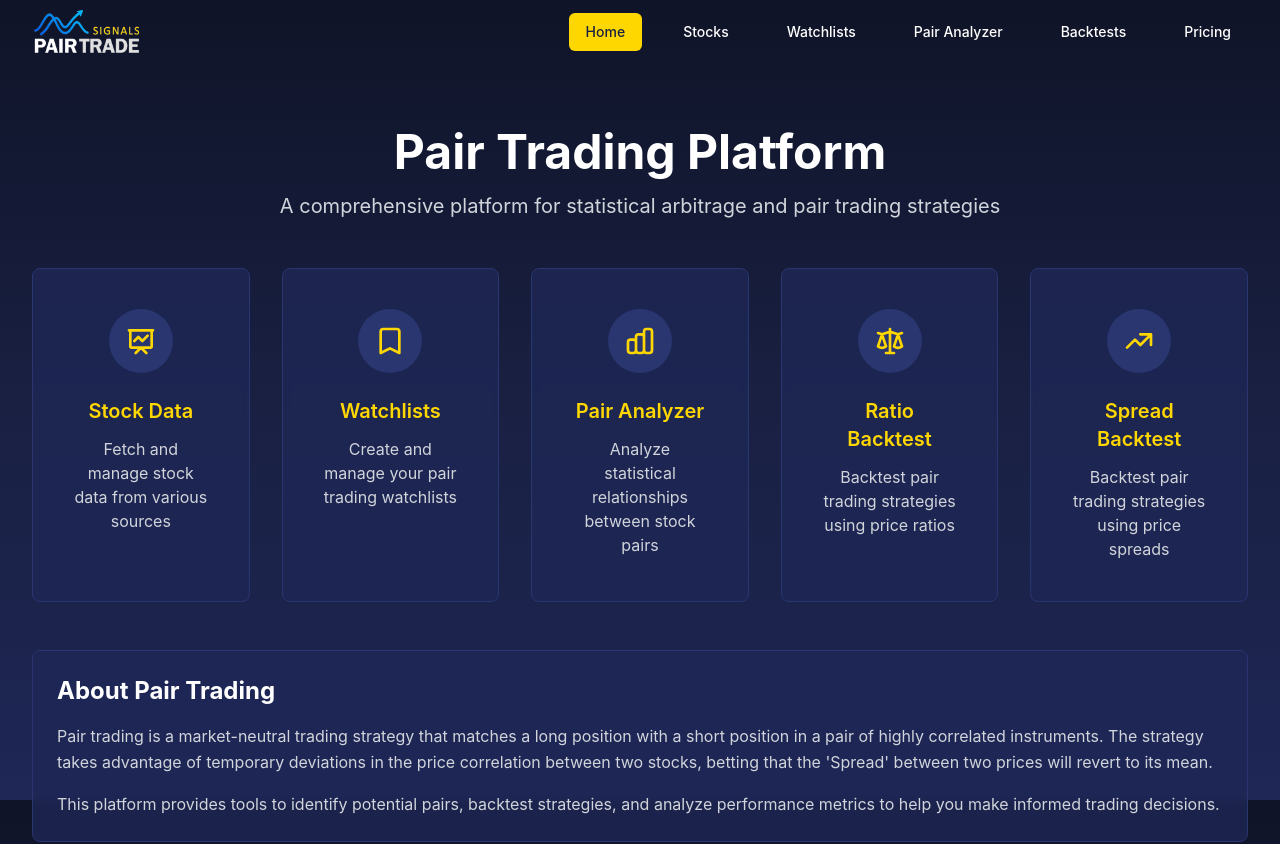
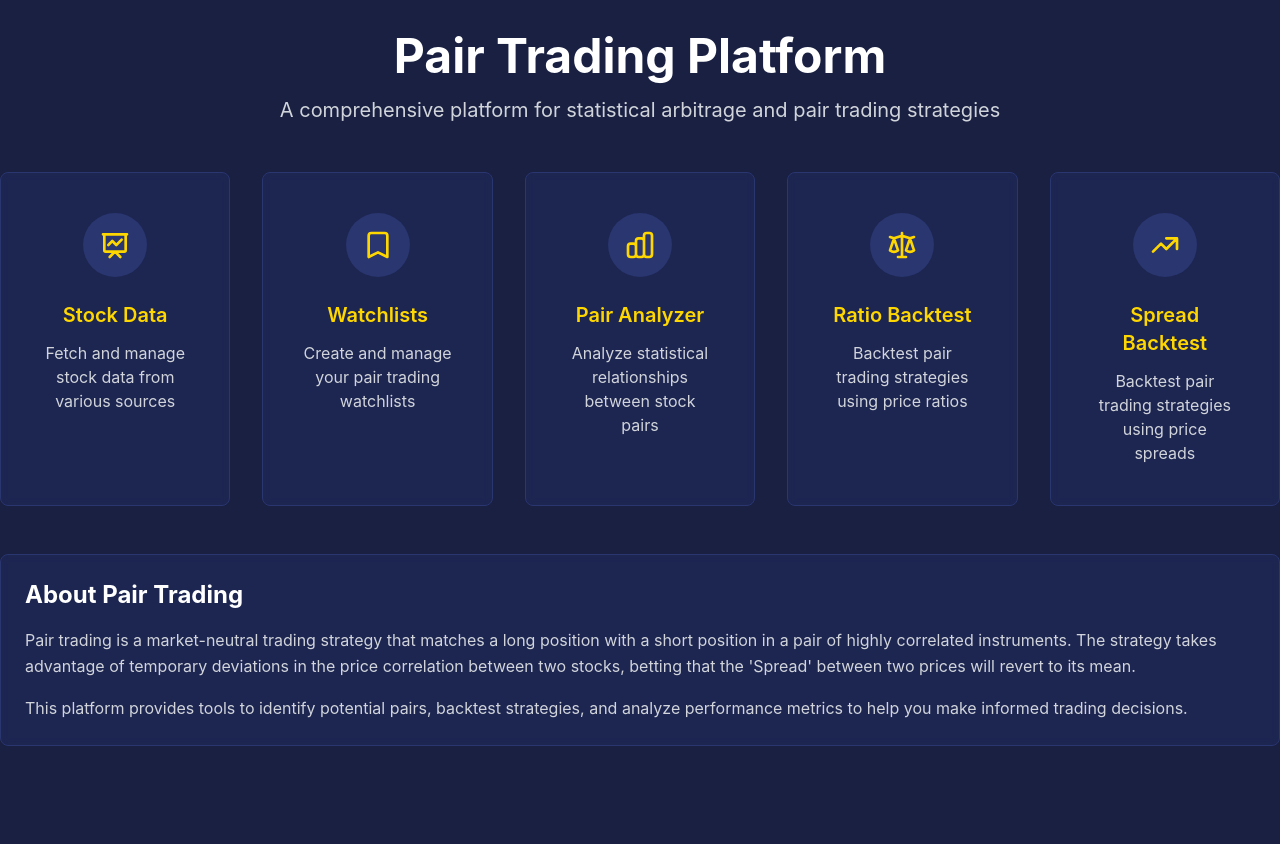
Before and after one commit to marketoutbox/pt_base_1, a Next.js app: page / in a window 1280 px wide. Shown: the top 844 px of the page. After the commit the page ends 800 px from the top, so only its background shows below. Built offline with nearby package versions, Linux system fonts and the light colour scheme.

Commit message:
Update Layout.tsx

```diff
--- a/components/Layout.tsx
+++ b/components/Layout.tsx
@@ -1,208 +1,156 @@
 "use client"
 
 import Link from "next/link"
-import { useRouter } from "next/router"
-import { useEffect, useState } from "react"
-import { Menu, X } from "lucide-react"
-import Footer from "./Footer"
 
-export default function Layout({ children }) {
-  const router = useRouter()
-  const [mounted, setMounted] = useState(false)
-  const [dropdownOpen, setDropdownOpen] = useState(false)
-  const [mobileMenuOpen, setMobileMenuOpen] = useState(false)
-  const [mobileBacktestsOpen, setMobileBacktestsOpen] = useState(false)
+export default function Home() {
+  return (
+    <div className="space-y-12 py-8">
+      <div className="text-center space-y-4">
+        <h1 className="text-5xl font-bold text-white">Pair Trading Platform</h1>
+        <p className="text-xl text-gray-300 max-w-3xl mx-auto">
+          A comprehensive platform for statistical arbitrage and pair trading strategies
+        </p>
+      </div>
 
-  // Only show the component after it's mounted on the client
-  useEffect(() => {
-    setMounted(true)
-  }, [])
-
-  if (!mounted) {
-    // Return a simple layout without router-dependent parts during SSR
-    return (
-      <div className="min-h-screen bg-gradient-to-b from-[#0f1428] via-navy-950 to-navy-900 bg-fixed">
-        <nav>
-          <div className="max-w-7xl mx-auto px-4 sm:px-6 lg:px-8">
-            <div className="flex items-center justify-between h-16">
-              <div className="flex-shrink-0 flex items-center">
-                <img src="/assets/pt_logo.png" alt="PairTrade Logo" className="h-12" />
+      <div className="grid grid-cols-1 md:grid-cols-5 gap-8 mt-16">
+        <Link href="/stocks" className="block group">
+          <div className="card h-full transition-transform group-hover:translate-y-[-4px]">
+            <div className="flex flex-col items-center text-center p-4">
+              <div className="w-16 h-16 bg-navy-800 rounded-full flex items-center justify-center mb-6">
+                <svg
+                  xmlns="http://www.w3.org/2000/svg"
+                  className="h-8 w-8 text-gold-400"
+                  fill="none"
+                  viewBox="0 0 24 24"
+                  stroke="currentColor"
+                >
+                  <path
+                    strokeLinecap="round"
+                    strokeLinejoin="round"
+                    strokeWidth={2}
+                    d="M7 12l3-3 3 3 4-4M8 21l4-4 4 4M3 4h18M4 4h16v12a1 1 0 01-1 1H5a1 1 0 01-1-1V4z"
+                  />
+                </svg>
               </div>
+              <h3 className="text-xl font-semibold text-gold-400 mb-3">Stock Data</h3>
+              <p className="text-gray-300">Fetch and manage stock data from various sources</p>
             </div>
           </div>
-        </nav>
-        <main className="max-w-7xl mx-auto px-4 sm:px-6 lg:px-8 py-8">{children}</main>
-      </div>
-    )
-  }
+        </Link>
 
-  return (
-    <div className="min-h-screen bg-gradient-to-b from-[#0f1428] via-navy-950 to-navy-900 bg-fixed">
-      <nav>
-        <div className="max-w-7xl mx-auto px-4 sm:px-6 lg:px-8">
-          <div className="flex items-center justify-between h-16">
-            <div className="flex-shrink-0 flex items-center">
-              <img src="/assets/pt_logo.png" alt="PairTrade Logo" className="h-12" />
-            </div>
-
-            {/* Desktop Navigation */}
-            <div className="hidden md:flex nav-links space-x-6">
-              <NavLink href="/" current={router.pathname === "/"}>
-                Home
-              </NavLink>
-              <NavLink href="/stocks" current={router.pathname === "/stocks"}>
-                Stocks
-              </NavLink>
-              <NavLink href="/watchlists" current={router.pathname === "/watchlists"}>
-                Watchlists
-              </NavLink>
-              <NavLink href="/pair-analyzer" current={router.pathname === "/pair-analyzer"}>
-                Pair Analyzer
-              </NavLink>
-
-              {/* Dropdown for backtests */}
-              <div
-                className="relative"
-                onMouseEnter={() => setDropdownOpen(true)}
-                onMouseLeave={() => setDropdownOpen(false)}
-              >
-                <button
-                  className={`px-4 py-2 rounded-md text-sm font-medium flex items-center justify-center border ${
-                    router.pathname === "/backtest" || router.pathname === "/backtest-spread"
-                      ? "bg-gold-400 hover:bg-gold-500 text-navy-950 border-transparent"
-                      : "text-navy-100 border-transparent hover:border-gold-400"
-                  }`}
+        <Link href="/watchlists" className="block group">
+          <div className="card h-full transition-transform group-hover:translate-y-[-4px]">
+            <div className="flex flex-col items-center text-center p-4">
+              <div className="w-16 h-16 bg-navy-800 rounded-full flex items-center justify-center mb-6">
+                <svg
+                  xmlns="http://www.w3.org/2000/svg"
+                  className="h-8 w-8 text-gold-400"
+                  fill="none"
+                  viewBox="0 0 24 24"
+                  stroke="currentColor"
                 >
-                  Backtests
-                </button>
-
-                {dropdownOpen && (
-                  <div className="absolute left-0 mt-1 w-48 rounded-md shadow-lg bg-navy-800 ring-1 ring-black ring-opacity-5 z-10">
-                    <div className="py-1" role="menu" aria-orientation="vertical">
-                      <Link
-                        href="/backtest"
-                        className={`block px-4 py-2 text-sm ${
-                          router.pathname === "/backtest"
-                            ? "bg-gold-400 text-navy-950"
-                            : "text-navy-100 hover:bg-navy-700"
-                        }`}
-                        role="menuitem"
-                        onClick={(e) => e.stopPropagation()}
-                      >
-                        Ratio Backtest
-                      </Link>
-                      <Link
-                        href="/backtest-spread"
-                        className={`block px-4 py-2 text-sm ${
-                          router.pathname === "/backtest-spread"
-                            ? "bg-gold-400 text-navy-950"
-                            : "text-navy-100 hover:bg-navy-700"
-                        }`}
-                        role="menuitem"
-                        onClick={(e) => e.stopPropagation()}
-                      >
-                        Spread Backtest
-                      </Link>
-                    </div>
-                  </div>
-                )}
+                  <path
+                    strokeLinecap="round"
+                    strokeLinejoin="round"
+                    strokeWidth={2}
+                    d="M5 5a2 2 0 012-2h10a2 2 0 012 2v16l-7-3.5L5 21V5z"
+                  />
+                </svg>
               </div>
-
-              <NavLink href="/pricing" current={router.pathname === "/pricing"}>
-                Pricing
-              </NavLink>
-            </div>
-
-            {/* Mobile menu button */}
-            <div className="md:hidden">
-              <button
-                onClick={() => setMobileMenuOpen(!mobileMenuOpen)}
-                className="inline-flex items-center justify-center p-2 rounded-md text-gray-300 hover:text-white hover:bg-navy-800 focus:outline-none"
-              >
-                {mobileMenuOpen ? <X className="h-6 w-6" /> : <Menu className="h-6 w-6" />}
-              </button>
+              <h3 className="text-xl font-semibold text-gold-400 mb-3">Watchlists</h3>
+              <p className="text-gray-300">Create and manage your pair trading watchlists</p>
             </div>
           </div>
-        </div>
+        </Link>
 
-        {/* Mobile menu */}
-        {mobileMenuOpen && (
-          <div className="md:hidden border-t border-navy-800">
-            <div className="px-2 pt-2 pb-3 space-y-1 sm:px-3">
-              <MobileNavLink href="/" current={router.pathname === "/"}>
-                Home
-              </MobileNavLink>
-              <MobileNavLink href="/stocks" current={router.pathname === "/stocks"}>
-                Stocks
-              </MobileNavLink>
-              <MobileNavLink href="/watchlists" current={router.pathname === "/watchlists"}>
-                Watchlists
-              </MobileNavLink>
-              <MobileNavLink href="/pair-analyzer" current={router.pathname === "/pair-analyzer"}>
-                Pair Analyzer
-              </MobileNavLink>
-
-              {/* Mobile Backtests Dropdown */}
-              <div>
-                <button
-                  onClick={() => setMobileBacktestsOpen(!mobileBacktestsOpen)}
-                  className={`w-full text-left px-3 py-2 rounded-md text-base font-medium border ${
-                    router.pathname === "/backtest" || router.pathname === "/backtest-spread"
-                      ? "bg-gold-400 text-navy-950 border-transparent"
-                      : "text-navy-100 border-transparent hover:border-gold-400"
-                  }`}
+        <Link href="/pair-analyzer" className="block group">
+          <div className="card h-full transition-transform group-hover:translate-y-[-4px]">
+            <div className="flex flex-col items-center text-center p-4">
+              <div className="w-16 h-16 bg-navy-800 rounded-full flex items-center justify-center mb-6">
+                <svg
+                  xmlns="http://www.w3.org/2000/svg"
+                  className="h-8 w-8 text-gold-400"
+                  fill="none"
+                  viewBox="0 0 24 24"
+                  stroke="currentColor"
                 >
-                  Backtests
-                </button>
-                {mobileBacktestsOpen && (
-                  <div className="pl-4 mt-1 space-y-1">
-                    <MobileNavLink href="/backtest" current={router.pathname === "/backtest"} isSubmenu>
-                      Ratio Backtest
-                    </MobileNavLink>
-                    <MobileNavLink href="/backtest-spread" current={router.pathname === "/backtest-spread"} isSubmenu>
-                      Spread Backtest
-                    </MobileNavLink>
-                  </div>
-                )}
+                  <path
+                    strokeLinecap="round"
+                    strokeLinejoin="round"
+                    strokeWidth={2}
+                    d="M9 19v-6a2 2 0 00-2-2H5a2 2 0 00-2 2v6a2 2 0 002 2h2a2 2 0 002-2zm0 0V9a2 2 0 012-2h2a2 2 0 012 2v10m-6 0a2 2 0 002 2h2a2 2 0 002-2m0 0V5a2 2 0 012-2h2a2 2 0 012 2v14a2 2 0 01-2 2h-2a2 2 0 01-2-2z"
+                  />
+                </svg>
               </div>
-
-              <MobileNavLink href="/pricing" current={router.pathname === "/pricing"}>
-                Pricing
-              </MobileNavLink>
+              <h3 className="text-xl font-semibold text-gold-400 mb-3">Pair Analyzer</h3>
+              <p className="text-gray-300">Analyze statistical relationships between stock pairs</p>
             </div>
           </div>
-        )}
-      </nav>
-      <main className="max-w-7xl mx-auto px-4 sm:px-6 lg:px-8 py-8">{children}</main>
-      <Footer />
+        </Link>
+
+        <Link href="/backtest" className="block group">
+          <div className="card h-full transition-transform group-hover:translate-y-[-4px]">
+            <div className="flex flex-col items-center text-center p-4">
+              <div className="w-16 h-16 bg-navy-800 rounded-full flex items-center justify-center mb-6">
+                <svg
+                  xmlns="http://www.w3.org/2000/svg"
+                  className="h-8 w-8 text-gold-400"
+                  fill="none"
+                  viewBox="0 0 24 24"
+                  stroke="currentColor"
+                >
+                  <path
+                    strokeLinecap="round"
+                    strokeLinejoin="round"
+                    strokeWidth={2}
+                    d="M3 6l3 1m0 0l-3 9a5.002 5.002 0 006.001 0M6 7l3 9M6 7l6-2m6 2l3-1m-3 1l-3 9a5.002 5.002 0 006.001 0M18 7l3 9m-3-9l-6-2m0-2v2m0 16V5m0 16H9m3 0h3"
+                  />
+                </svg>
+              </div>
+              <h3 className="text-xl font-semibold text-gold-400 mb-3">Ratio Backtest</h3>
+              <p className="text-gray-300">Backtest pair trading strategies using price ratios</p>
+            </div>
+          </div>
+        </Link>
+
+        <Link href="/backtest-spread" className="block group">
+          <div className="card h-full transition-transform group-hover:translate-y-[-4px]">
+            <div className="flex flex-col items-center text-center p-4">
+              <div className="w-16 h-16 bg-navy-800 rounded-full flex items-center justify-center mb-6">
+                <svg
+                  xmlns="http://www.w3.org/2000/svg"
+                  className="h-8 w-8 text-gold-400"
+                  fill="none"
+                  viewBox="0 0 24 24"
+                  stroke="currentColor"
+                >
+                  <path
+                    strokeLinecap="round"
+                    strokeLinejoin="round"
+                    strokeWidth={2}
+                    d="M13 7h8m0 0v8m0-8l-8 8-4-4-6 6"
+                  />
+                </svg>
+              </div>
+              <h3 className="text-xl font-semibold text-gold-400 mb-3">Spread Backtest</h3>
+              <p className="text-gray-300">Backtest pair trading strategies using price spreads</p>
+            </div>
+          </div>
+        </Link>
+      </div>
+
+      <div className="card mt-16">
+        <h2 className="text-2xl font-bold text-white mb-4">About Pair Trading</h2>
+        <p className="text-gray-300 mb-4 leading-relaxed">
+          Pair trading is a market-neutral trading strategy that matches a long position with a short position in a pair
+          of highly correlated instruments. The strategy takes advantage of temporary deviations in the price
+          correlation between two stocks, betting that the 'Spread' between two prices will revert to its mean.
+        </p>
+        <p className="text-gray-300 leading-relaxed">
+          This platform provides tools to identify potential pairs, backtest strategies, and analyze performance metrics
+          to help you make informed trading decisions.
+        </p>
+      </div>
     </div>
   )
 }
-
-function NavLink({ href, current, children }) {
-  return (
-    <Link
-      href={href}
-      className={`px-4 py-2 rounded-md text-sm font-medium flex items-center justify-center border ${
-        current
-          ? "bg-gold-400 hover:bg-gold-500 text-navy-950 border-transparent"
-          : "text-navy-100 border-transparent hover:border-gold-400"
-      }`}
-    >
-      {children}
-    </Link>
-  )
-}
-
-function MobileNavLink({ href, current, isSubmenu = false, children }) {
-  return (
-    <Link
-      href={href}
-      className={`block px-3 py-2 rounded-md text-base font-medium ${isSubmenu ? "ml-4" : ""} ${
-        current ? "bg-gold-400 text-navy-950" : "text-navy-100 hover:bg-navy-800"
-      }`}
-    >
-      {children}
-    </Link>
-  )
-}
```
